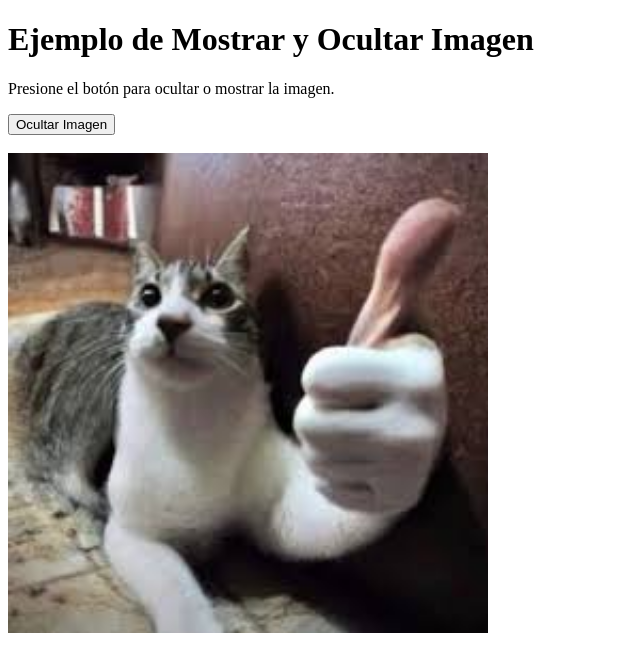
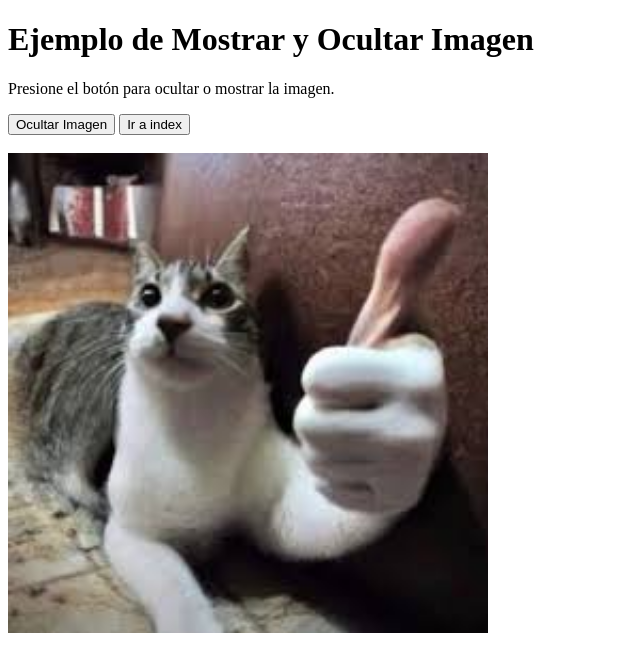
Before and after one commit to fridaherre1989/Evidencia2Desarrollo, a plain HTML site: page mostrar-boton/ocultar_mostrar_boton.html in a window 1280 px wide. Shown: the whole page, without its empty margins (0-640 px from the left). Drawn offline with Linux system fonts and the light colour scheme.

Commit message:
Add button to navigate to index.html

```diff
--- a/mostrar-boton/ocultar_mostrar_boton.html
+++ b/mostrar-boton/ocultar_mostrar_boton.html
@@ -16,6 +16,7 @@
     <p>Presione el botón para ocultar o mostrar la imagen.</p>
 
     <button type="button" onclick="mostrarOcultar()">Ocultar Imagen</button>
+     <button type="button" class="btn btn-primary" onclick="window.location.href='index.html'">Ir a index</button>
     <br><br>
     <!-- Referencia imagen -->
     <img id="imgGato" src="assets/img/Gato.jpg" alt="Foto de ejemplo" width="480">
```
